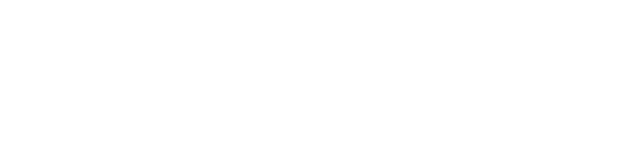
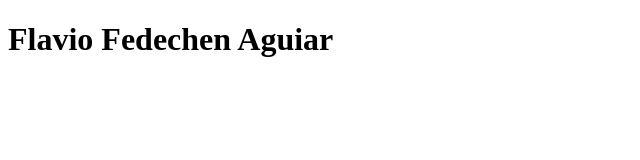
Before and after one commit to oramosvictor/trabalho01, a plain HTML site: page index.html in a window 1280 px wide. Shown: the whole page, without its empty margins (0-640 px from the left). Drawn offline with Linux system fonts and the light colour scheme.

Commit message:
feat: add h1 with name 'flavio fedechen aguiar'

```diff
--- a/index.html
+++ b/index.html
@@ -7,6 +7,6 @@
 	<title>Victor Ramos</title>
 </head>
 <body>
-
+		<h1>Flavio Fedechen Aguiar</h1>
 </body>
 </html>
```
